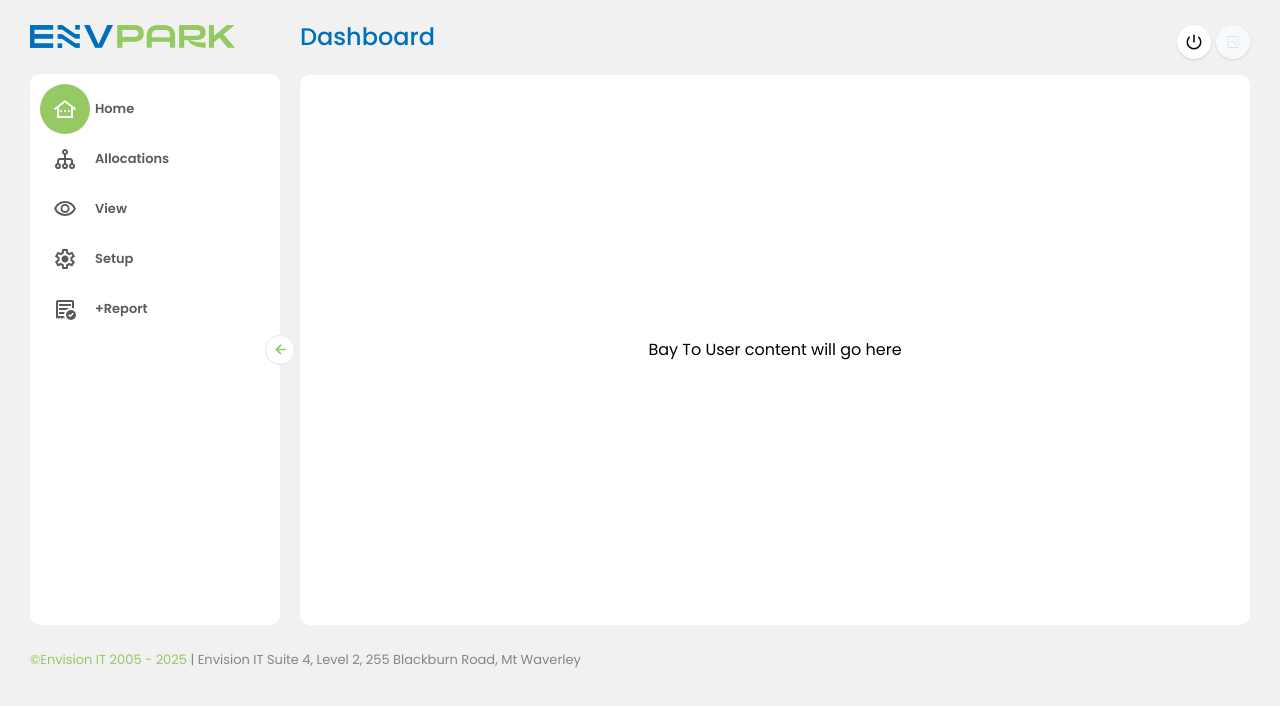
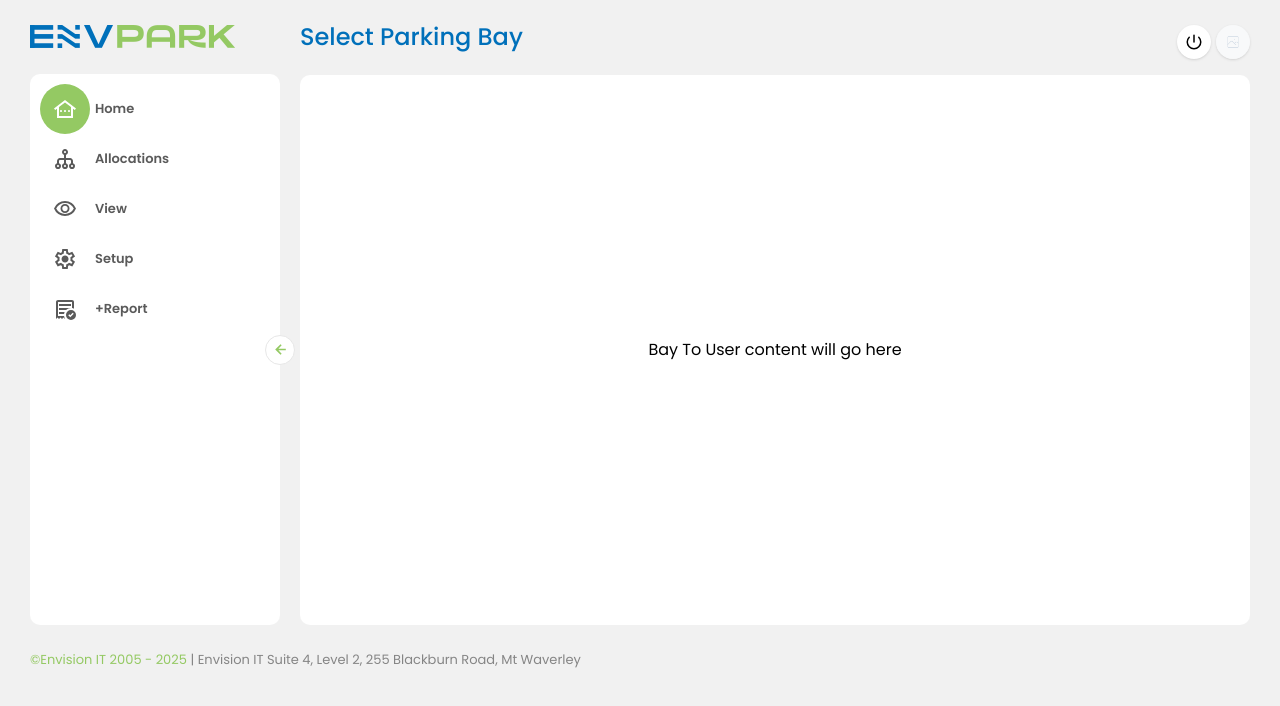
Before and after one commit to biswajitghoshskynet/envpark, an Angular app: page /allocation/bayToUser in a window 1280 px wide. Shown: the top 706 px of the page. Built offline with nearby package versions, Linux system fonts and the light colour scheme.

Commit message:
site title update

```diff
--- a/src/app/components/header/header.component.html
+++ b/src/app/components/header/header.component.html
@@ -40,7 +40,7 @@
 
 
     <div class="order-2 min-[1024px]:order-1">
-        <h1 class="mb-0 text-[17px] sm:text-[20px] lg:text-[24px] font-medium text-[#0070ba] leading-[1em]">Dashboard
+        <h1 class="mb-0 text-[17px] sm:text-[20px] lg:text-[24px] font-medium text-[#0070ba] leading-[1em]">{{ title$ | async }}
         </h1>
     </div>
 
--- a/src/app/components/header/header.component.ts
+++ b/src/app/components/header/header.component.ts
@@ -1,15 +1,21 @@
 import { Component } from '@angular/core';
+import { CommonModule } from '@angular/common';
 import { SidebarService } from '../../services/sidebar.service';
+import { PageTitleService } from '../../services/page-title.service';
 
 @Component({
   selector: 'app-header',
   standalone: true,
-  imports: [],
+  imports: [CommonModule],
   templateUrl: './header.component.html',
   styleUrls: ['./header.component.css']
 })
 export class HeaderComponent {
-  constructor(private sidebarService: SidebarService) {}
+  readonly title$;
+
+  constructor(private sidebarService: SidebarService, private pageTitleService: PageTitleService) {
+    this.title$ = this.pageTitleService.title$;
+  }
 
   toggleSidebar() {
     this.sidebarService.toggle();
--- a/src/app/pages/bay-to-user/bay-to-user.component.ts
+++ b/src/app/pages/bay-to-user/bay-to-user.component.ts
@@ -1,4 +1,5 @@
 import { Component } from '@angular/core';
+import { PageTitleService } from '../../services/page-title.service';
 
 @Component({
   selector: 'app-bay-to-user',
@@ -8,5 +9,9 @@ import { Component } from '@angular/core';
   styleUrl: './bay-to-user.component.css'
 })
 export class BayToUserComponent {
+ constructor(private pageTitle: PageTitleService) { }
 
+  ngOnInit(): void {
+    this.pageTitle.setTitle('Select Parking Bay');
+  }
 }
--- a/src/app/pages/edit-allocation/edit-allocation.component.ts
+++ b/src/app/pages/edit-allocation/edit-allocation.component.ts
@@ -1,4 +1,5 @@
 import { Component } from '@angular/core';
+import { PageTitleService } from '../../services/page-title.service';
 
 @Component({
   selector: 'app-edit-allocation',
@@ -8,5 +9,10 @@ import { Component } from '@angular/core';
   styleUrl: './edit-allocation.component.css'
 })
 export class EditAllocationComponent {
+  constructor(private pageTitle: PageTitleService) { }
+
+  ngOnInit(): void {
+    this.pageTitle.setTitle('View Bookings');
+  }
 
 }
--- a/src/app/pages/home/home.component.ts
+++ b/src/app/pages/home/home.component.ts
@@ -1,12 +1,18 @@
-import { Component } from '@angular/core';
+import { Component, OnInit } from '@angular/core';
+import { PageTitleService } from '../../services/page-title.service';
 
 @Component({
   selector: 'app-home',
   standalone: true,
   imports: [],
   templateUrl: './home.component.html',
-  styleUrl: './home.component.css'
+  styleUrls: ['./home.component.css']
 })
-export class HomeComponent {
+export class HomeComponent implements OnInit {
+  constructor(private pageTitle: PageTitleService) {}
+
+  ngOnInit(): void {
+    this.pageTitle.setTitle('Dashboard');
+  }
 
 }
--- a/src/app/pages/offer-allocation/offer-allocation.component.ts
+++ b/src/app/pages/offer-allocation/offer-allocation.component.ts
@@ -1,4 +1,5 @@
 import { Component } from '@angular/core';
+import { PageTitleService } from '../../services/page-title.service';
 
 @Component({
   selector: 'app-offer-allocation',
@@ -8,5 +9,10 @@ import { Component } from '@angular/core';
   styleUrl: './offer-allocation.component.css'
 })
 export class OfferAllocationComponent {
+   constructor(private pageTitle: PageTitleService) { }
+
+    ngOnInit(): void {
+      this.pageTitle.setTitle('Allocation offer');
+    }
 
 }
--- /dev/null
+++ b/src/app/services/page-title.service.ts
@@ -0,0 +1,16 @@
+import { Injectable } from '@angular/core';
+import { BehaviorSubject } from 'rxjs';
+
+@Injectable({ providedIn: 'root' })
+export class PageTitleService {
+  private _title = new BehaviorSubject<string>('Dashboard');
+  readonly title$ = this._title.asObservable();
+
+  setTitle(title: string) {
+    this._title.next(title);
+  }
+
+  get value() {
+    return this._title.value;
+  }
+}
```
